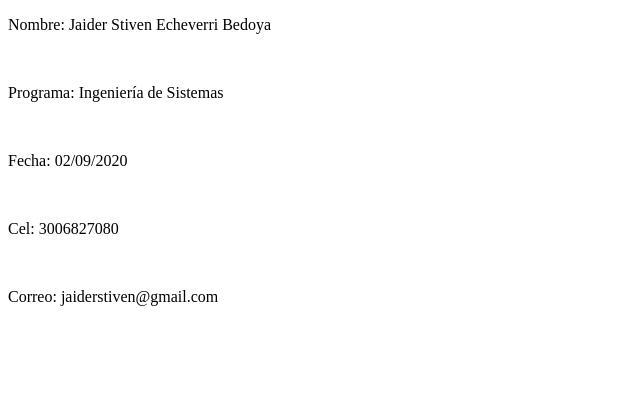
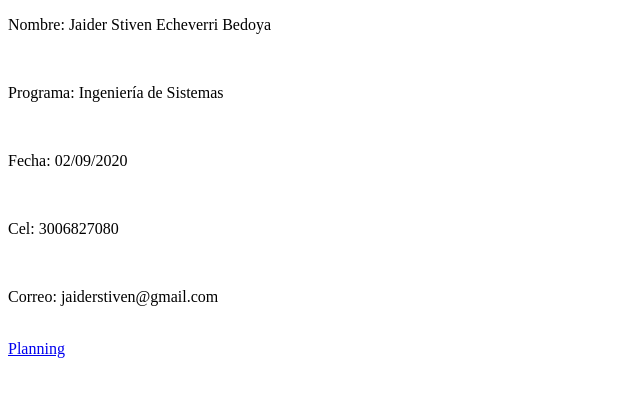
Before and after one commit to jecheech/DSWJaiderEcheverri, a plain HTML site: page index.html in a window 1280 px wide. Shown: the full height of the page, 0-640 px from the left. Drawn offline with Linux system fonts and the light colour scheme.

Commit message:
Final2
Final2

```diff
--- a/index.html
+++ b/index.html
@@ -11,5 +11,7 @@
   <p>Fecha: 02/09/2020</p></br>
   <p>Cel: 3006827080</p></br>
   <p>Correo: jaiderstiven@gmail.com</p></br>
+
+  <a href="planning.html">Planning</a>
 </body>
 </html>
```
